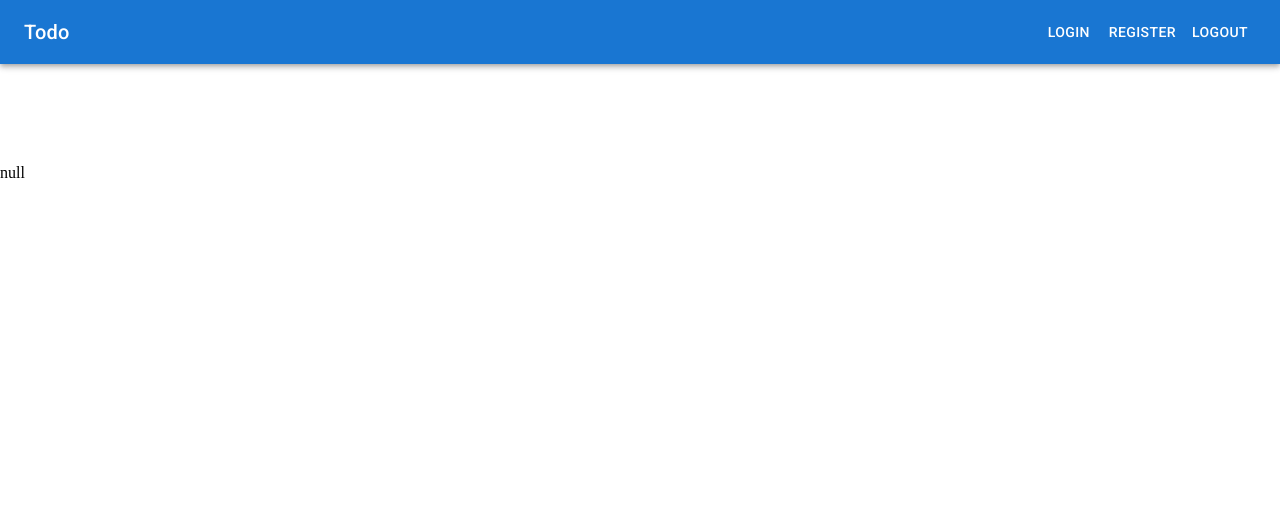
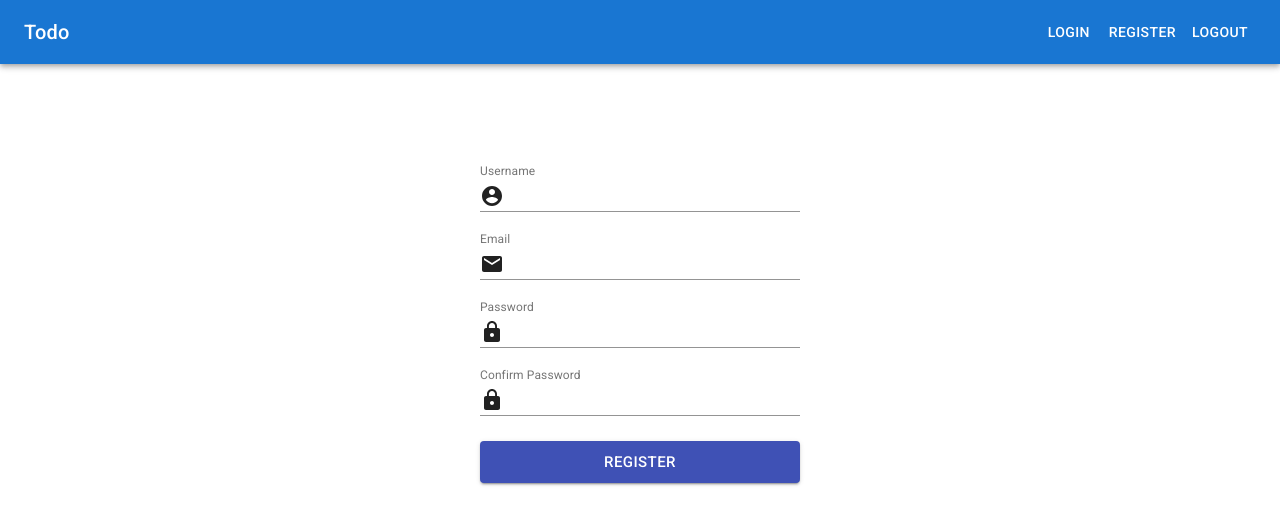
Before and after one commit to plechipt/todo-app, a React (Create React App) app in the folder frontend/: page /register in a window 1280 px wide. Shown: the top 524 px of the page. Built offline with nearby package versions, Linux system fonts and the light colour scheme.

Commit message:
added register component

```diff
--- a/frontend/src/components/Authentication/Login.js
+++ b/frontend/src/components/Authentication/Login.js
@@ -28,7 +28,7 @@ const Login = () => {
       <Grid className={classes.formsContainer} container>
         <Grid item xs={11} sm={8} md={6} lg={3}>
           <TextField
-            id="input-with-icon-textfield"
+            id="login-input"
             label="Username"
             fullWidth
             InputProps={{
@@ -41,7 +41,7 @@ const Login = () => {
           />
           <TextField
             className={classes.passwordField}
-            id="input-with-icon-textfield"
+            id="password-input"
             label="Password"
             fullWidth
             type="password"
--- a/frontend/src/components/Authentication/Register.js
+++ b/frontend/src/components/Authentication/Register.js
@@ -1,7 +1,100 @@
 import React from "react";
 
+import { makeStyles } from "@material-ui/core/styles";
+import Grid from "@material-ui/core/Grid";
+import TextField from "@material-ui/core/TextField";
+import InputAdornment from "@material-ui/core/InputAdornment";
+import Button from "@material-ui/core/Button";
+import EmailIcon from "@material-ui/icons/Email";
+import AccountCircle from "@material-ui/icons/AccountCircle";
+import LockIcon from "@material-ui/icons/Lock";
+
+const useStyles = makeStyles((theme) => ({
+  formsContainer: {
+    justifyContent: "center",
+  },
+  field: {
+    marginTop: 20,
+  },
+  submitButton: {
+    marginTop: 25,
+  },
+}));
+
 const Register = () => {
-  return <div>null</div>;
+  const classes = useStyles();
+
+  return (
+    <div className={classes.root}>
+      <Grid className={classes.formsContainer} container>
+        <Grid item xs={11} sm={8} md={6} lg={3}>
+          <TextField
+            id="username-input"
+            label="Username"
+            fullWidth
+            InputProps={{
+              startAdornment: (
+                <InputAdornment>
+                  <AccountCircle />
+                </InputAdornment>
+              ),
+            }}
+          />
+          <TextField
+            className={classes.field}
+            id="email-input"
+            label="Email"
+            fullWidth
+            type="password"
+            InputProps={{
+              startAdornment: (
+                <InputAdornment>
+                  <EmailIcon />
+                </InputAdornment>
+              ),
+            }}
+          />
+          <TextField
+            className={classes.field}
+            id="password-input"
+            label="Password"
+            fullWidth
+            type="password"
+            InputProps={{
+              startAdornment: (
+                <InputAdornment>
+                  <LockIcon />
+                </InputAdornment>
+              ),
+            }}
+          />
+          <TextField
+            className={classes.field}
+            id="confirm-password-input"
+            label="Confirm Password"
+            fullWidth
+            type="password"
+            InputProps={{
+              startAdornment: (
+                <InputAdornment>
+                  <LockIcon />
+                </InputAdornment>
+              ),
+            }}
+          />
+          <Button
+            variant="contained"
+            size="large"
+            color="primary"
+            fullWidth
+            className={classes.submitButton}
+          >
+            Register
+          </Button>
+        </Grid>
+      </Grid>
+    </div>
+  );
 };
 
 export default Register;
```
Also changed, not shown: 1 other file (tests, documents, lock files or other folders).
